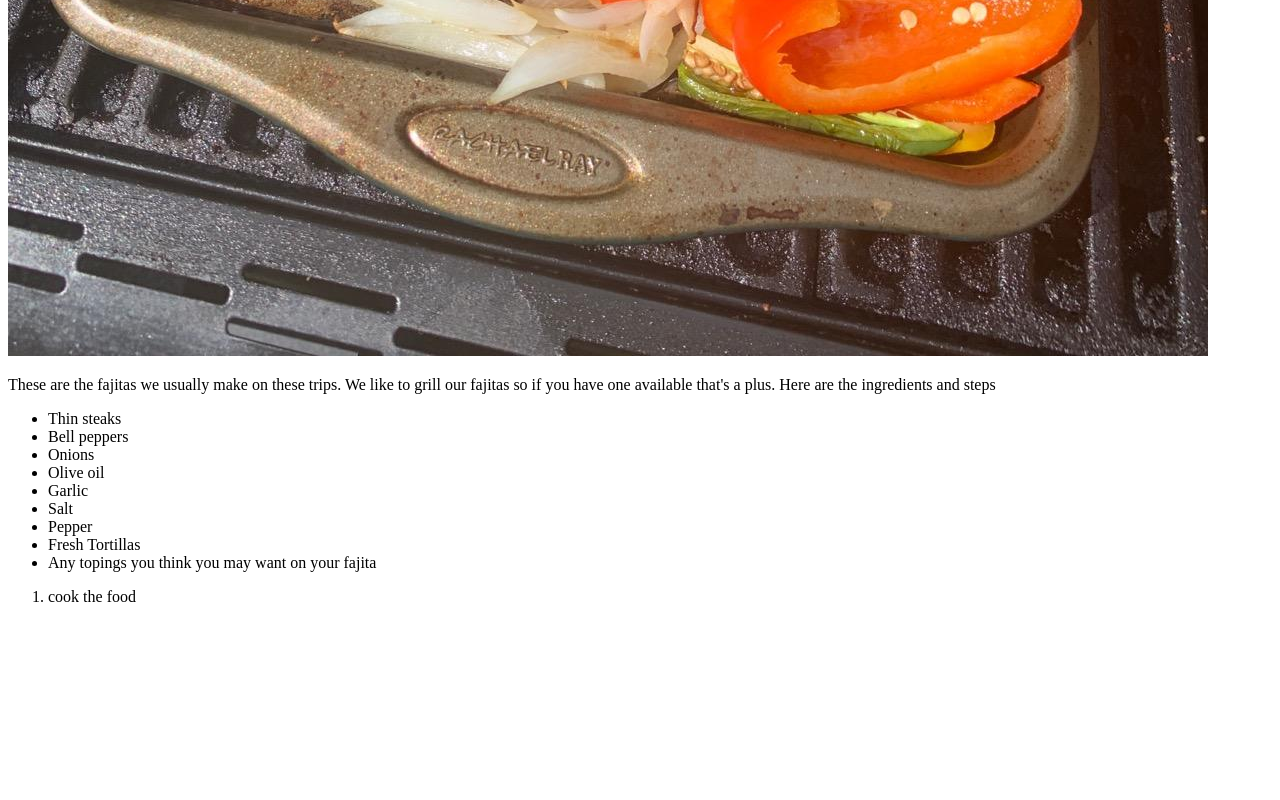
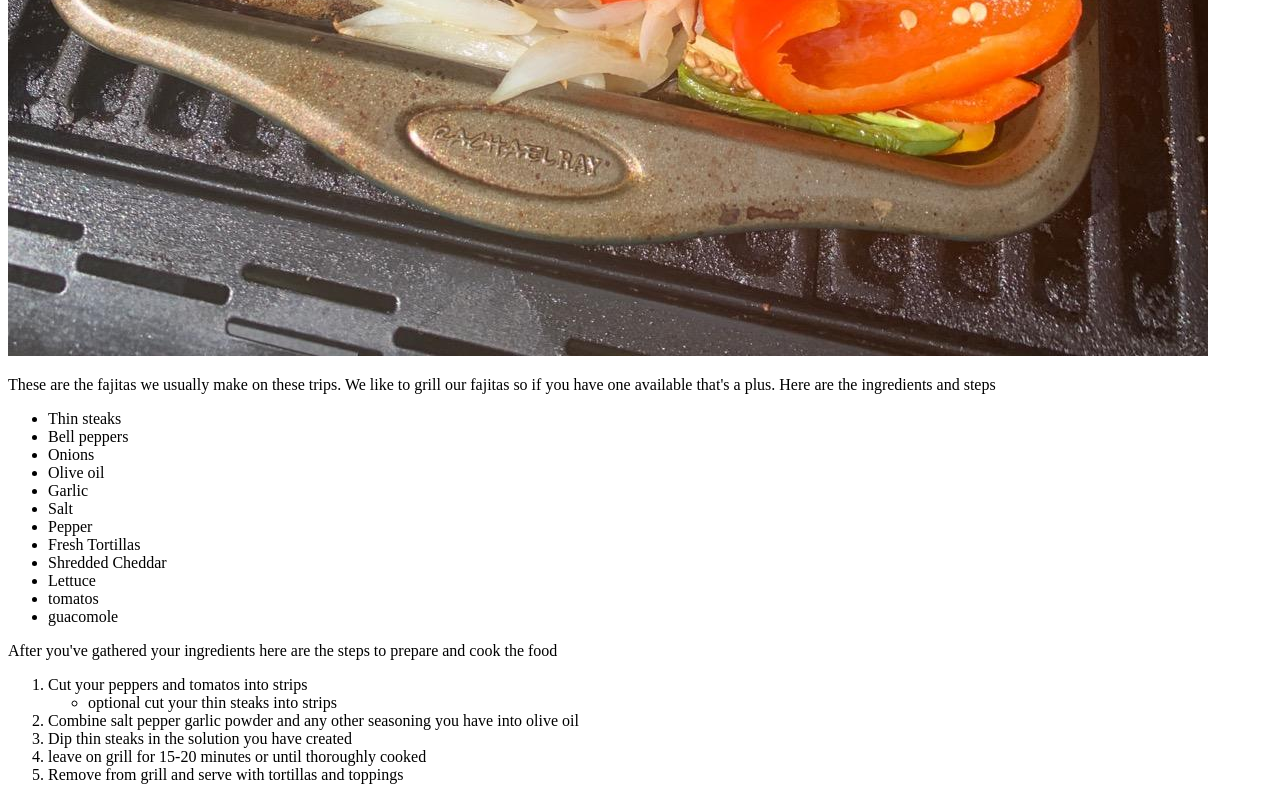
Before and after one commit to KREWIC/odin-recipes, a plain HTML site: page recipes/fajitas.html in a window 1280 px wide. Shown: the part 1324-2124 px from the top of the page. Before the commit the page ends 1946 px from the top, so only its background shows below. Drawn offline with Linux system fonts and the light colour scheme.

Commit message:
Add addtional description to fajita.html

```diff
--- a/recipes/fajitas.html
+++ b/recipes/fajitas.html
@@ -21,11 +21,27 @@
         <li>Salt</li>
         <li>Pepper</li>
         <li>Fresh Tortillas</li>
-        <li>Any topings you think you may want on your fajita</li>
+        <li>Shredded Cheddar</li>
+        <li>Lettuce</li>
+        <li>tomatos</li>
+        <li>guacomole</li>
     </ul>
 
+    <p>
+        After you've gathered your ingredients here are the steps to prepare and cook the food
+
+    </p>
     <ol>
-        <li>cook the food</li>
+        <li>Cut your peppers and tomatos into strips</li>
+        <ul>
+            <li>
+                optional cut your thin steaks into strips
+            </li>
+        </ul>
+        <li>Combine salt pepper garlic powder and any other seasoning you have into olive oil</li>
+        <li>Dip thin steaks in the solution you have created</li>
+        <li>leave on grill for 15-20 minutes or until thoroughly cooked</li>
+        <li>Remove from grill and serve with tortillas and toppings</li>
     </ol>
 </body>
 </html>
```
